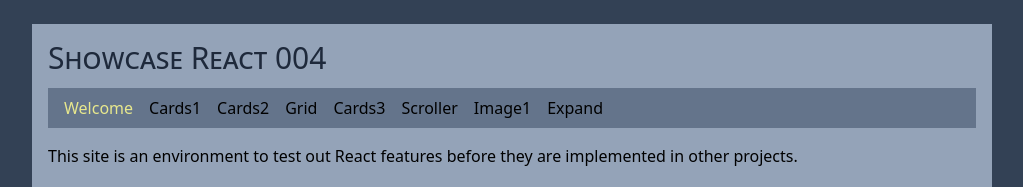
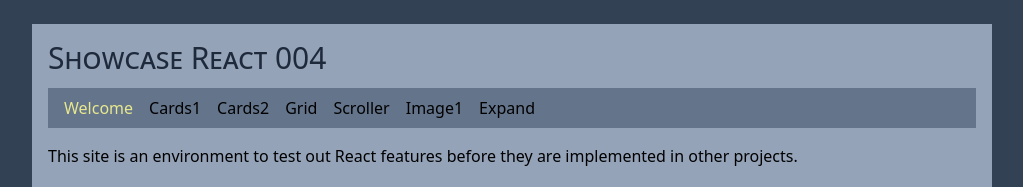
Before and after one commit to epx-edta/showcase-react-004, a React (Vite) app: page /welcome in a window 1280 px wide. Shown: the top 187 px of the page, without its empty margins (128-1151 px from the left). Built offline with nearby package versions, Linux system fonts and the light colour scheme.

Commit message:
removed cards3 page

```diff
--- a/src/components/Nav.tsx
+++ b/src/components/Nav.tsx
@@ -24,11 +24,6 @@ const menuItems = [
 		idCode: "grid",
 		title: "Grid",
 		description: "Responsive grid with three widths",
-	},
-	{
-		idCode: "cards3",
-		title: "Cards3",
-		description: "Cards with tilted, fuzzy background effect",
 	},
 	{
 		idCode: "scroller",
--- a/src/main.tsx
+++ b/src/main.tsx
@@ -32,10 +32,6 @@ const router = createBrowserRouter([
 				element: <PageCards2/>,
 			},
 			{
-				path: "cards3",
-				element: <PageCards3/>,
-			},
-			{
 				path: "grid",
 				element: <PageGrid/>,
 			},
--- a/src/pages/PageCards3.tsx
+++ /dev/null
@@ -1,13 +0,0 @@
-export const PageCards3 = () => {
-	return (
-		<div className="flex justify-center p-6">
-			<div className="relative">
-				{/* tilted background card */}
-				<div className="w-[16rem] h-[22.5rem] top-[.5rem] left-[.2rem] absolute inset-0 rounded-3xl bg-emerald-900 opacity-50 -rotate-[5deg] scale-105"></div>
-
-				{/* main card: blurs see-through opacity */}
-				<div className="relative w-[16.5rem] h-[23.5rem] rounded-[1.5rem] border border-white backdrop-blur-sm"></div>
-			</div>
-		</div>
-	);
-};
```
